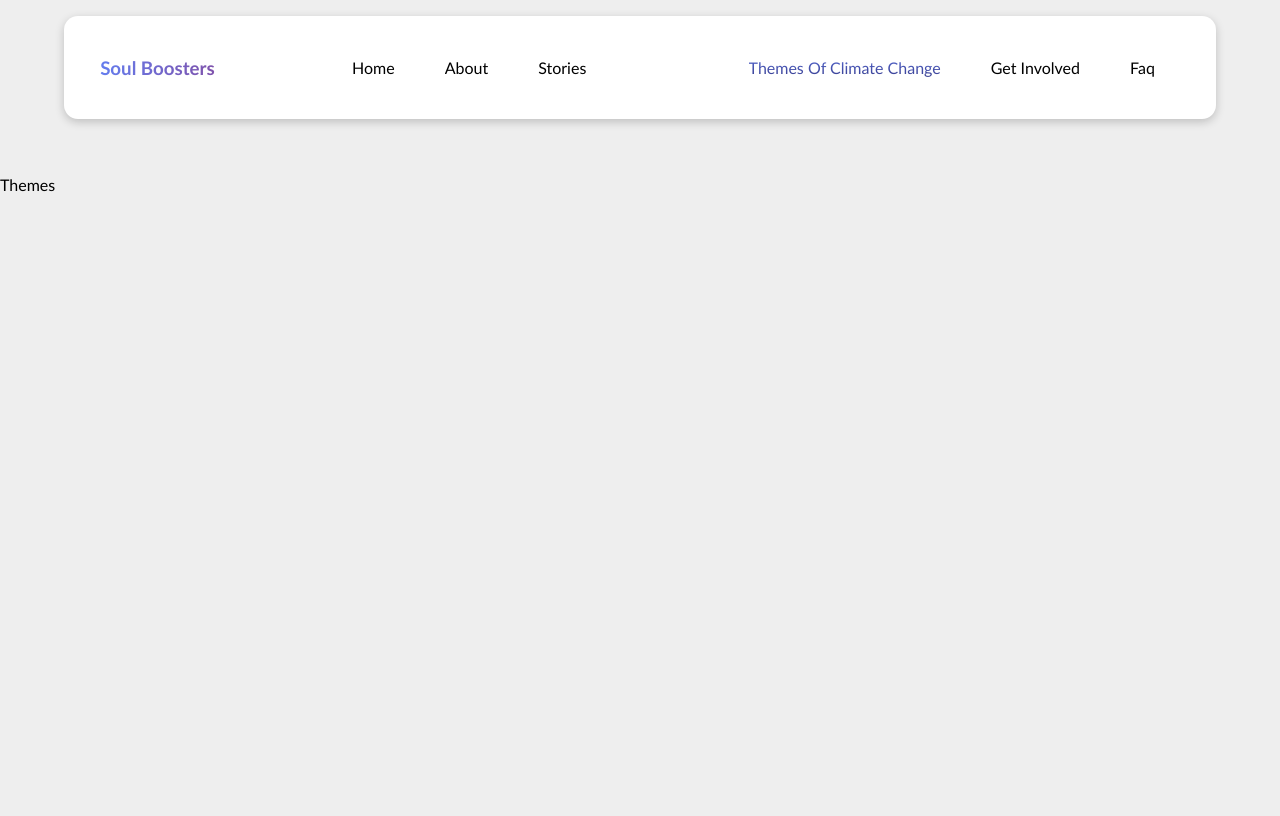
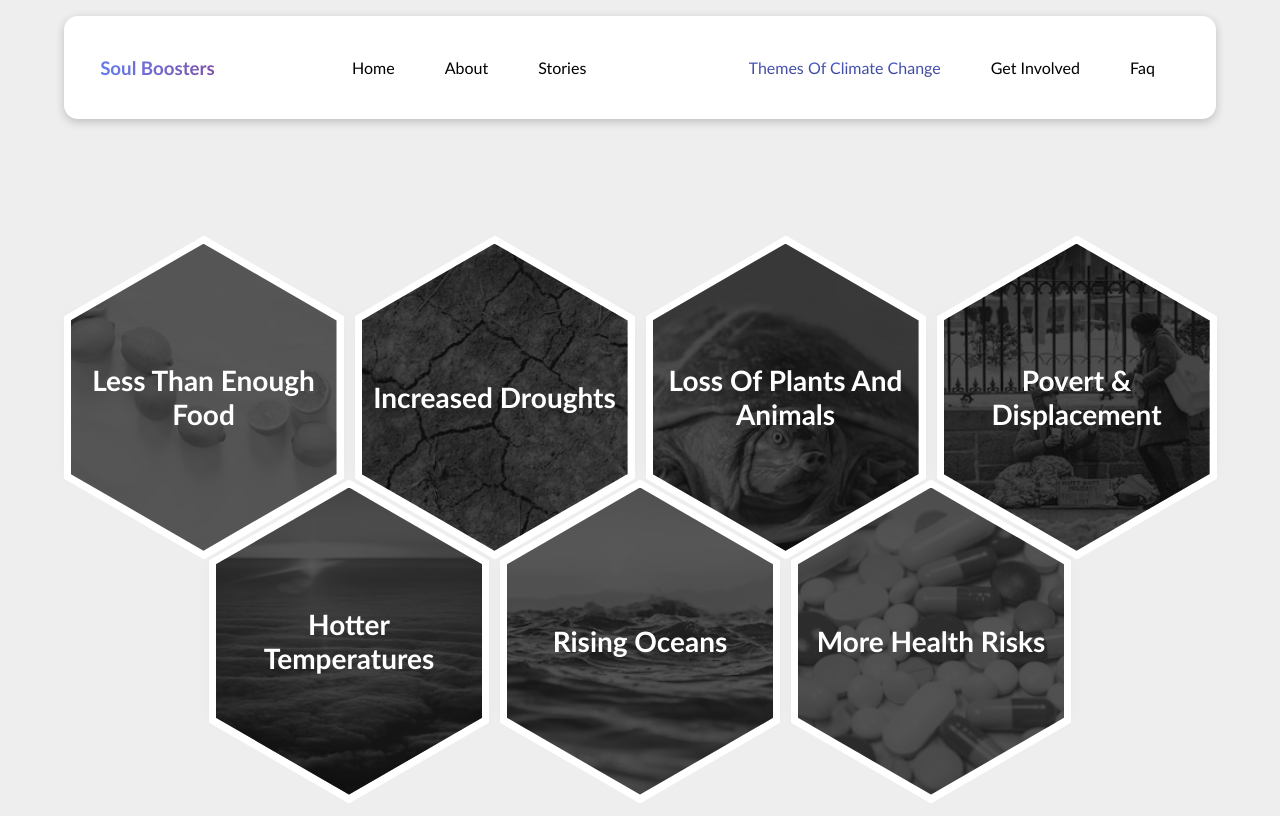
Before and after one commit to j3rryl/soulboosters, a React (Create React App) app: page /themes in a window 1280 px wide. Built offline with nearby package versions, Linux system fonts and the light colour scheme.

Commit message:
done deal

```diff
--- a/src/assets/scss/home.scss
+++ b/src/assets/scss/home.scss
@@ -12,8 +12,7 @@
         align-items: center;
         justify-content: space-around;
         .content{
-        font-family: 'Caveat', cursive;
-        font-size: 1.4rem;
+        font-size: 1.1rem;
         width: 40vw;
         height: 40vh;
         }
--- /dev/null
+++ b/src/assets/scss/themes.scss
@@ -0,0 +1,108 @@
+.honeycomb{
+  display: -webkit-box;
+  display: flex;
+  flex-wrap: wrap;
+  list-style: none;
+  -webkit-box-pack: center;
+  justify-content: center;
+  -webkit-box-align: center;
+  align-items: center;
+  max-width: 1200px;
+  margin: 0 auto;
+  padding: 0;
+  transform: translateY(80px);
+}
+
+.honeycomb-cell{
+  -webkit-box-flex: 0;
+  flex: 0 1 250px;
+  max-width: 250px;
+  height: 137.5px;
+  margin: 65.4px 12.5px 25px;
+  position: relative;
+  padding: 0.5em;
+  text-align: center;
+  z-index: 1;
+  box-shadow: 0px 0px 15px 0 rgba(0,0,0,0.1);
+}
+.honeycomb-cell_img{
+  object-fit: cover;
+  object-position: center;
+  filter: grayscale(100%);
+}
+.honeycomb-cell_title{
+  height: 100%;
+  display: -webkit-box;
+  display: flex;
+  -webkit-box-orient: vertical;
+  -webkit-box-direction: normal;
+  flex-direction: column;
+  -webkit-box-pack: center;
+  justify-content: center;
+  -webkit-hyphens: auto;
+  hyphens: auto;
+  word-break: break-word;
+  text-transform: capitalize;
+  color: #fff;
+  font-weight: 700;
+  font-size: 1.75em;
+  transition: opacity 350ms;
+}
+.honeycomb-cell_title > small{
+  font-weight: 300;
+  margin-top: 0.25em;
+}
+.honeycomb-cell::before,
+.honeycomb-cell::after
+{
+  content: '';
+}
+.honeycomb-cell::before,
+.honeycomb-cell::after,
+.honeycomb-cell_img
+{
+  top: -50%;
+  left: 0;
+  width: 100%;
+  height: 200%;
+  display: block;
+  position: absolute;
+  -webkit-clip-path: polygon(50% 0%, 100% 25%, 100% 75%, 50% 100%, 0% 75%, 0% 25%);
+  clip-path: polygon(50% 0%, 100% 25%, 100% 75%, 50% 100%, 0% 75%, 0% 25%);
+  z-index: -1;
+}
+.honeycomb-cell::before{
+  background: #fff;
+  transform: scale(1.055);
+}
+.honeycomb-cell::after{
+  background: #111111;
+  opacity: 0.7;
+  transition: opacity 350ms;
+  -webkit-transition: opacity 350ms;
+}
+.honeycomb-cell:hover
+.honeycomb-cell_title
+{
+  opacity: 0;
+  cursor: pointer;
+}
+.honeycomb-cell:hover
+.honeycomb-cell_img
+{
+  filter: grayscale(0%);
+}
+.honeycomb-cell:hover::before
+{
+  background: #3EADCF;
+}
+.honeycomb-cell:hover::after
+{
+  opacity: 0;
+}
+.honeycomb_Hidden{
+  display: none;
+  opacity: 0;
+  width: 250px;
+  margin: 0 12.5px;
+}
--- a/src/pages/Themes.js
+++ b/src/pages/Themes.js
@@ -1,8 +1,53 @@
-import React from 'react'
-
+import woman from '../assets/images/page1-woman pic.png'
+import poverty from '../assets/images/poverty and displacement.jpg'
+import food from '../assets/images/not enough food.jpg'
+import risks from '../assets/images/more healthrisks.jpg'
+import plants from '../assets/images/loss of plants and animals.jpg'
+import lamustory from '../assets/images/lamustory.jpg'
+import lamupic from '../assets/images/lamupic.jpg'
+import drought from '../assets/images/increased droughts.jpg'
+import oceans1 from '../assets/images/hotter temperatures and rising oceans.jpg'
+import oceans2 from '../assets/images/hotter temperatures and rising oceans pic3.jpg'
+import oceans3 from '../assets/images/hotter temperatures and rising oceans pic2.jpg'
+import '../assets/scss/themes.scss'
 const Themes = () => {
   return (
-    <div>Themes</div>
+    <div className="themes-page">
+
+<ul class="honeycomb">
+    <li class="honeycomb-cell">
+        <img class="honeycomb-cell_img" src={food}/>
+        <div class="honeycomb-cell_title">Less than Enough Food</div>
+    </li>
+    <li class="honeycomb-cell">
+        <img class="honeycomb-cell_img" src={drought}/>
+        <div class="honeycomb-cell_title">Increased Droughts</div>
+    </li>
+    <li class="honeycomb-cell">
+        <img class="honeycomb-cell_img" src={plants}/>
+        <div class="honeycomb-cell_title">Loss of plants and animals</div>
+    </li>
+    <li class="honeycomb-cell">
+        <img class="honeycomb-cell_img" src={poverty}/>
+        <div class="honeycomb-cell_title">Povert & displacement</div>
+    </li>
+    <li class="honeycomb-cell">
+        <img class="honeycomb-cell_img" src={oceans1}/>
+        <div class="honeycomb-cell_title">Hotter Temperatures</div>
+    </li>
+    <li class="honeycomb-cell">
+        <img class="honeycomb-cell_img" src={oceans2}/>
+        <div class="honeycomb-cell_title">Rising Oceans</div>
+    </li>
+    <li class="honeycomb-cell">
+        <img class="honeycomb-cell_img" src={risks}/>
+        <div class="honeycomb-cell_title">More Health risks</div>
+    </li>
+    <li class="honeycomb-cell honeycomb_Hidden">
+    </li>
+</ul>
+
+    </div>
   )
 }
 
```
Also changed, not shown: src/pages/smt.txt.
